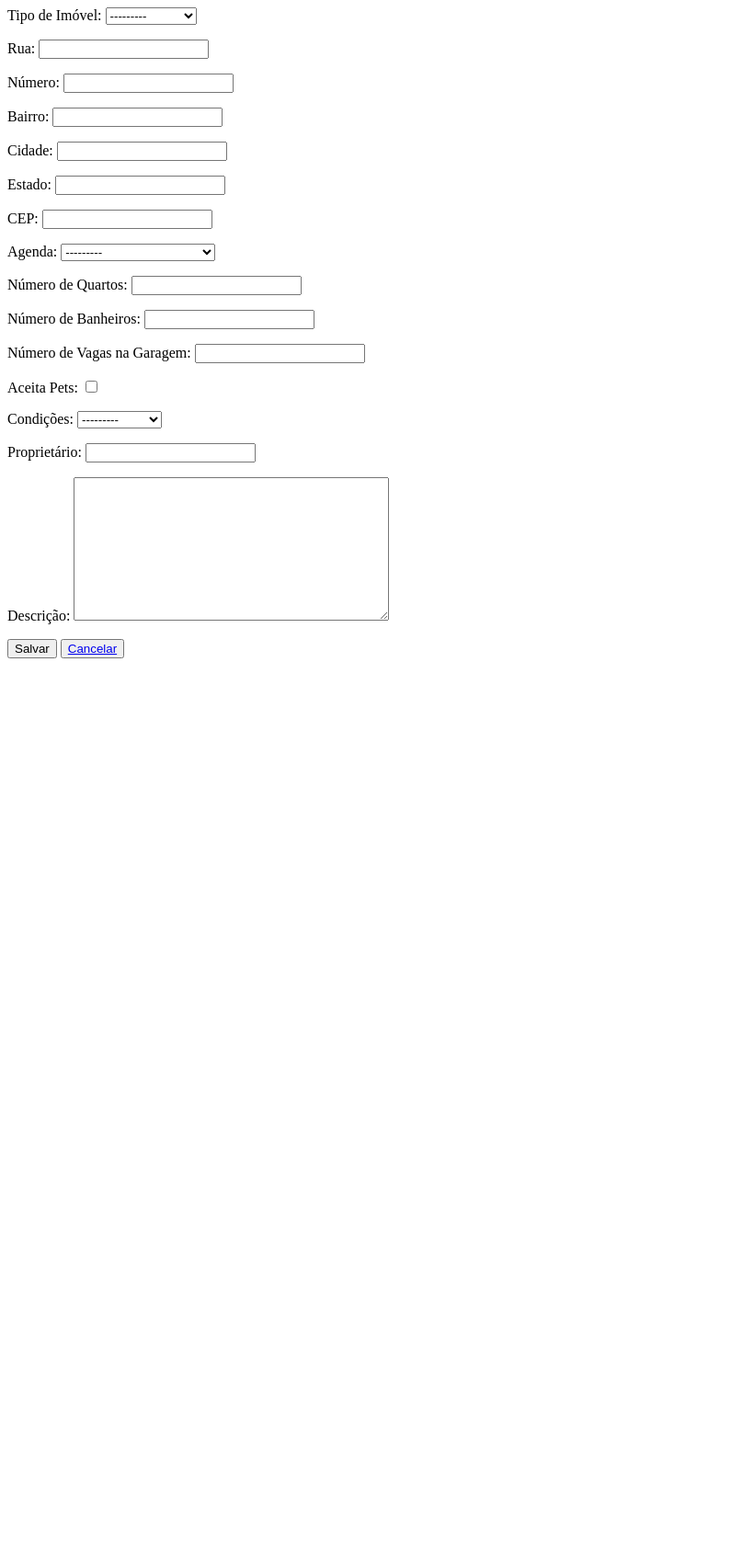
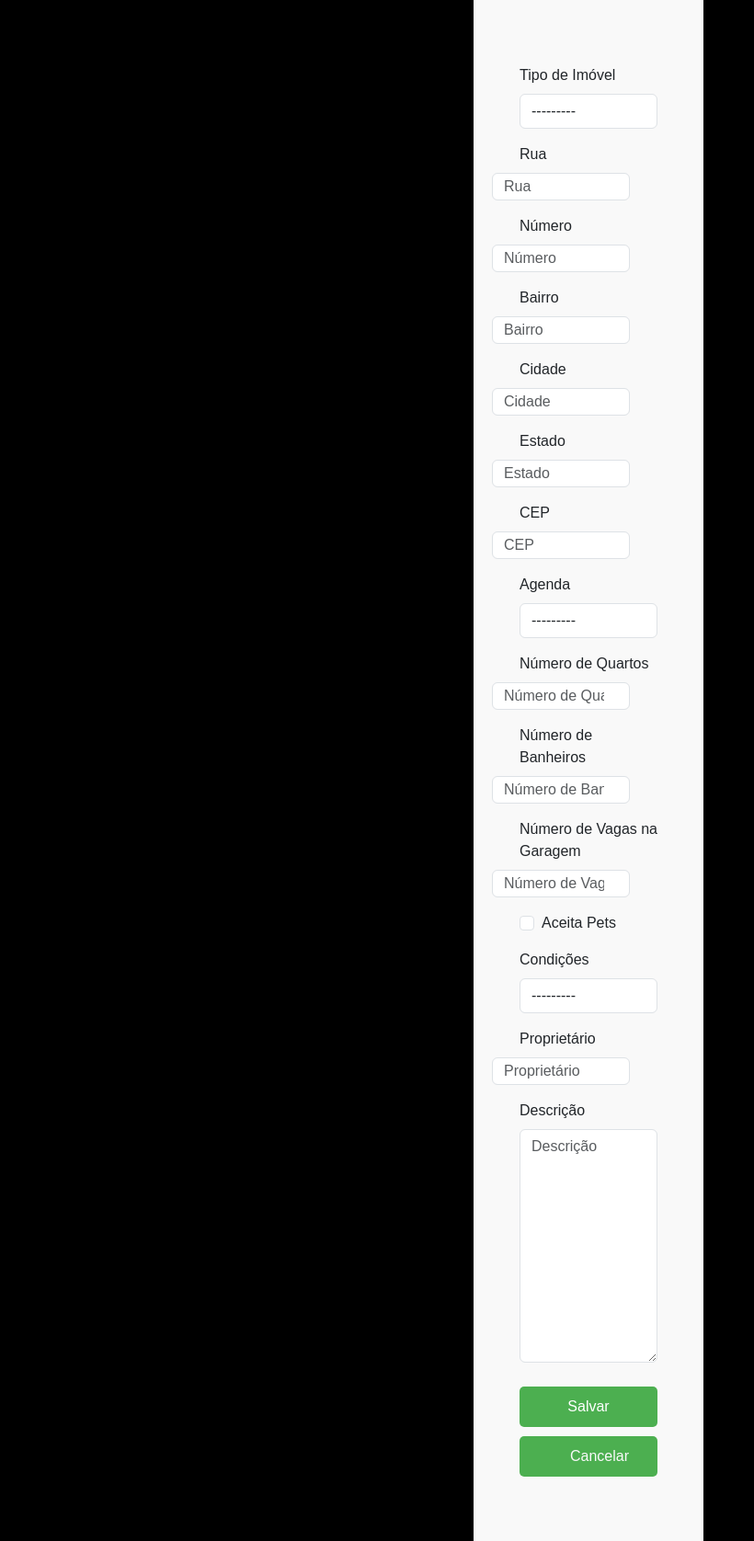
Before and after one commit to nycollashenich/Agenda-do-corretor, a Django app: page /adicionarimovel/ in a window 1280 px wide. Shown: the whole page at 92% size, without its empty margins (0-820 px from the left). Before the commit the page ends 716 px from the top, so only its background shows below. Run offline with Django 5.2, Linux system fonts and the light colour scheme; some libraries are stand-ins or nearby versions; some web fonts are replaced.

Commit message:
finalizado

```diff
--- a/core/static/css/style.css
+++ b/core/static/css/style.css
@@ -27,8 +27,6 @@ input {
     color: #fff;
     border: none;
 }
-
-
 
 #header-index {
     top: 40%;
@@ -99,6 +97,7 @@ input {
     border-collapse: collapse;
     margin: auto;
     margin-top: 5%;
+    max-height: 400px;
 }
 
 .thead-table, th {
@@ -110,6 +109,7 @@ input {
     font-size: 26px;
     top: 50%;
     left: 50%;
+    text-align: center;
 
 }
 
@@ -122,6 +122,7 @@ input {
     font-size: 20px;
     top: 50%;
     left: 50%;
+    text-align: center;
 
 }
 
@@ -171,6 +172,7 @@ input {
     position: absolute;
     padding: 60px;
     font-size: 30px;
+    text-align: center;
 }
 
 .form-delete p{
@@ -184,7 +186,6 @@ input {
     background-color: black;
     color: #fff;
 }
-
 
 .div-imovel{
     top: 50%;
@@ -215,3 +216,30 @@ input {
     color: #fff;
     font-size: 20px;
 }
+
+.div-form {
+    width: 250px;
+    margin: auto; /* Centraliza o formulário horizontalmente */
+    padding: 70px;
+    background-color: #f9f9f9;
+    box-shadow: 0 0 10px rgba(0, 0, 0, 0.1);
+    padding-inline: 50px;
+}
+
+.btn-form {
+    width: 100%;
+    padding: 10px;
+    background-color: #4CAF50;
+    color: white;
+    border: none;
+    border-radius: 5px;
+    cursor: pointer;
+    margin-top: 10px;
+    text-decoration: none;
+}
+
+.btn-form a{
+    text-decoration: none;
+    color: #f9f9f9;
+    padding: 45px;
+}
--- a/core/templates/base.html
+++ b/core/templates/base.html
@@ -1,9 +1,11 @@
 {% load static %}
+{% load bootstrap4 %}
 <!DOCTYPE html>
 <html lang="pt-br">
 <head>
 	<meta charset="utf-8">
     <title>The realtor</title>
+    <link rel="stylesheet" href="https://cdn.jsdelivr.net/npm/bootstrap@4.0.0/dist/css/bootstrap.min.css" integrity="sha384-Gn5384xqQ1aoWXA+058RXPxPg6fy4IWvTNh0E263XmFcJlSAwiGgFAW/dAiS6JXm" crossorigin="anonymous">
     <link href="https://cdn.jsdelivr.net/npm/bootstrap@5.3.3/dist/css/bootstrap.min.css" rel="stylesheet" integrity="sha384-QWTKZyjpPEjISv5WaRU9OFeRpok6YctnYmDr5pNlyT2bRjXh0JMhjY6hW+ALEwIH" crossorigin="anonymous">
     <link rel="stylesheet" href="{% static 'css/style.css' %}">
 </head>
--- a/core/templates/imovel_detalhe.html
+++ b/core/templates/imovel_detalhe.html
@@ -23,7 +23,11 @@
             <p>Número de quarto: {{ imoveis.num_quartos }}</p>
             <p>Número de banheiro: {{ imoveis.num_banheiros }}</p>
             <p>Número de garagem: {{ imoveis.num_garagem }}</p>
-            <p>Animais domésticos: {{ imoveis.pets }}</p>
+            <p>Animais domésticos: {% if imoveis.pets %}
+                Autorizado
+            {% else %}
+                Não autorizado
+            {% endif %}</p>
             <p>Proprietário: {{ imoveis.proprietario }}</p>
         </div>
     </div>
--- a/core/templates/imovel_form.html
+++ b/core/templates/imovel_form.html
@@ -1,11 +1,15 @@
+{% extends "base.html" %}
 {% load static %}
+{% load bootstrap4 %}
 {% block content %}
-    <form method="post">
+<div class="div-form">
+    <form class="form-imovel" method="post">
         {% csrf_token %}
-        {{ form.as_p }}
-        <button type="submit" class="btn bnt-primary">Salvar</button>
-        <button type="button" class="btn bnt-warning">
-            <a href="{% url 'list' %}">Cancelar</a>
+        {% bootstrap_form form %}
+        <button type="submit" class="btn-form">Salvar</button>
+           <button type="button" class="btn-form">
+              <a href="{% url 'list' %}">Cancelar</a>
         </button>
     </form>
+</div>
 {% endblock content %}
--- a/core/templates/list.html
+++ b/core/templates/list.html
@@ -11,7 +11,7 @@
 </header>
 
         <table class="table-list">
-            <thead class='theadtable'>
+            <thead class='thead-table'>
                 <tr>
                     <th>Tipo</th>
                     <th>Rua</th>
--- a/setup/settings.py
+++ b/setup/settings.py
@@ -39,6 +39,7 @@ INSTALLED_APPS = [
     'django.contrib.messages',
     'django.contrib.staticfiles',
     'django.contrib.humanize',
+    'bootstrap4',
     'core',
 ]
 
```
